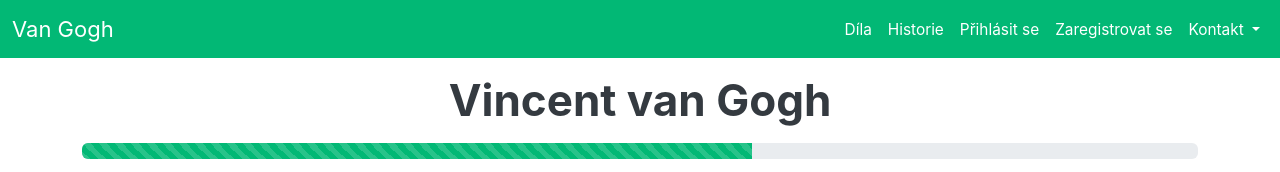
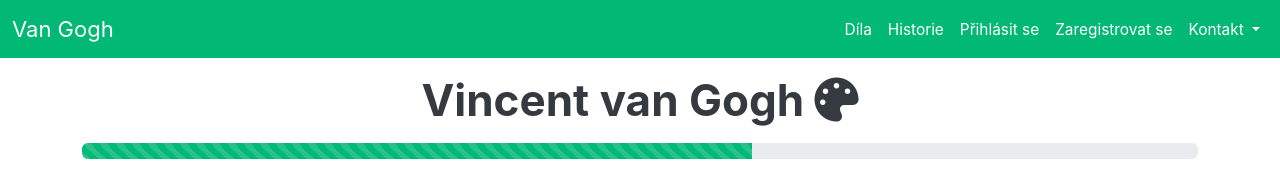
Before and after one commit to OndrejTo/finalProjectWeb, a website: page index.html in a window 1280 px wide. Shown: the top 172 px of the page. Drawn offline with nearby package versions, Linux system fonts and the light colour scheme; grey boxes are pictures that could not be loaded.

Commit message:
FontAwsom

```diff
--- a/index.html
+++ b/index.html
@@ -12,7 +12,6 @@
     />
     <link
       rel="stylesheet"
-      type="text/css"
       href="node_modules/fontawesome-free/css/all.min.css"
     />
     <style>
@@ -32,7 +31,7 @@
     <!-- NAVBAR-->
     <nav class="navbar navbar-expand-lg bg-dark sticky-top">
       <div class="container-fluid">
-        <a class="navbar-brand text-white" href="index.html">Van Gogh</a>
+        <a class="navbar-brand text-white" href="index.html">Van Gogh </a>
         <button
           class="navbar-toggler"
           type="button"
@@ -96,7 +95,7 @@
     </nav>
     <!--NADPIS-->
     <div class="container">
-      <h1 class="text-center pt-3">Vincent van Gogh</h1>
+      <h1 class="text-center pt-3">Vincent van Gogh <i class="fa fa-solid fa-palette" title="Edit"></i></h1>
       <div class="progress mt-3 mb-3">
         <div class="progress-bar bg-success progress-bar-striped progress-bar-animated" style="width:60%"></div>
       </div>
--- a/package.json
+++ b/package.json
@@ -3,6 +3,7 @@
     "bootstrap": "^5.3.3",
     "bootswatch": "^5.3.3",
     "fontawesome-free": "^1.0.4",
+    "mdb-ui-kit": "^7.3.1",
     "tinymce": "^7.1.2"
   }
 }
```
Also changed, not shown: form.html (+1 -0 lines), works.html (+4 -4 lines), 1 other file.
